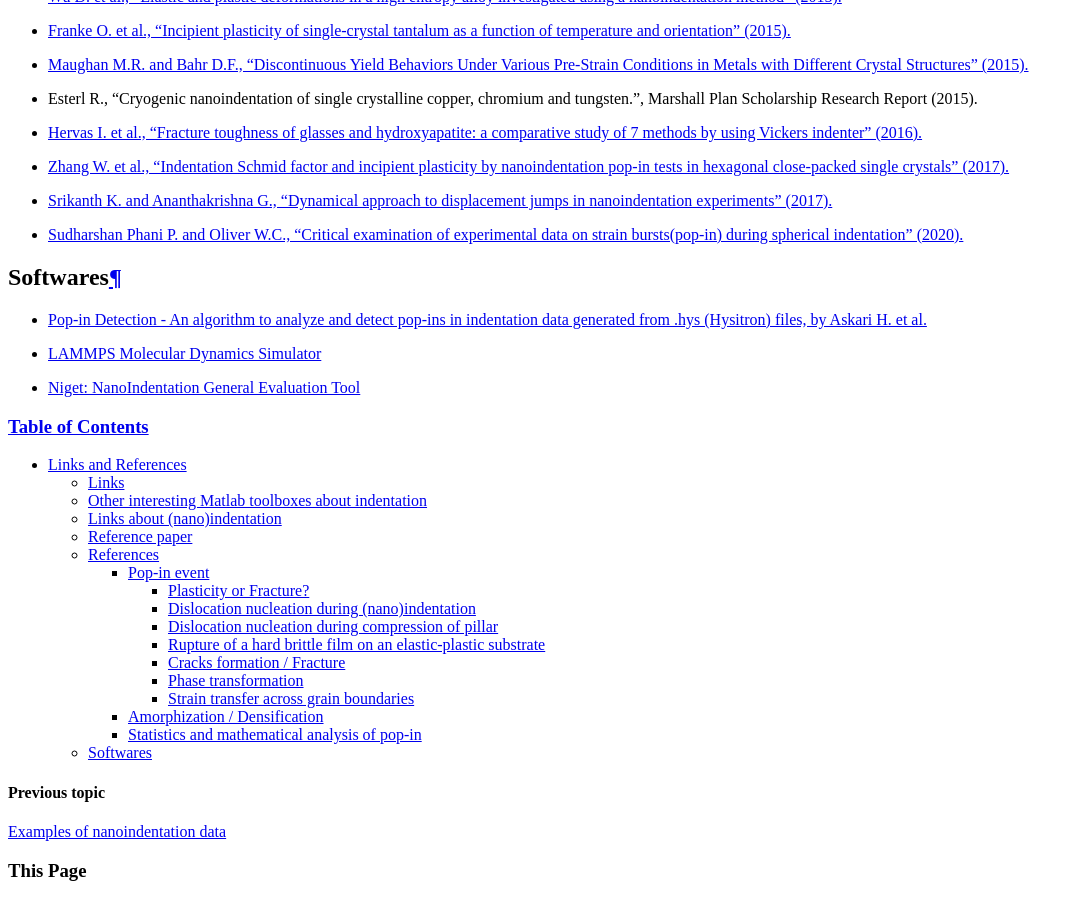
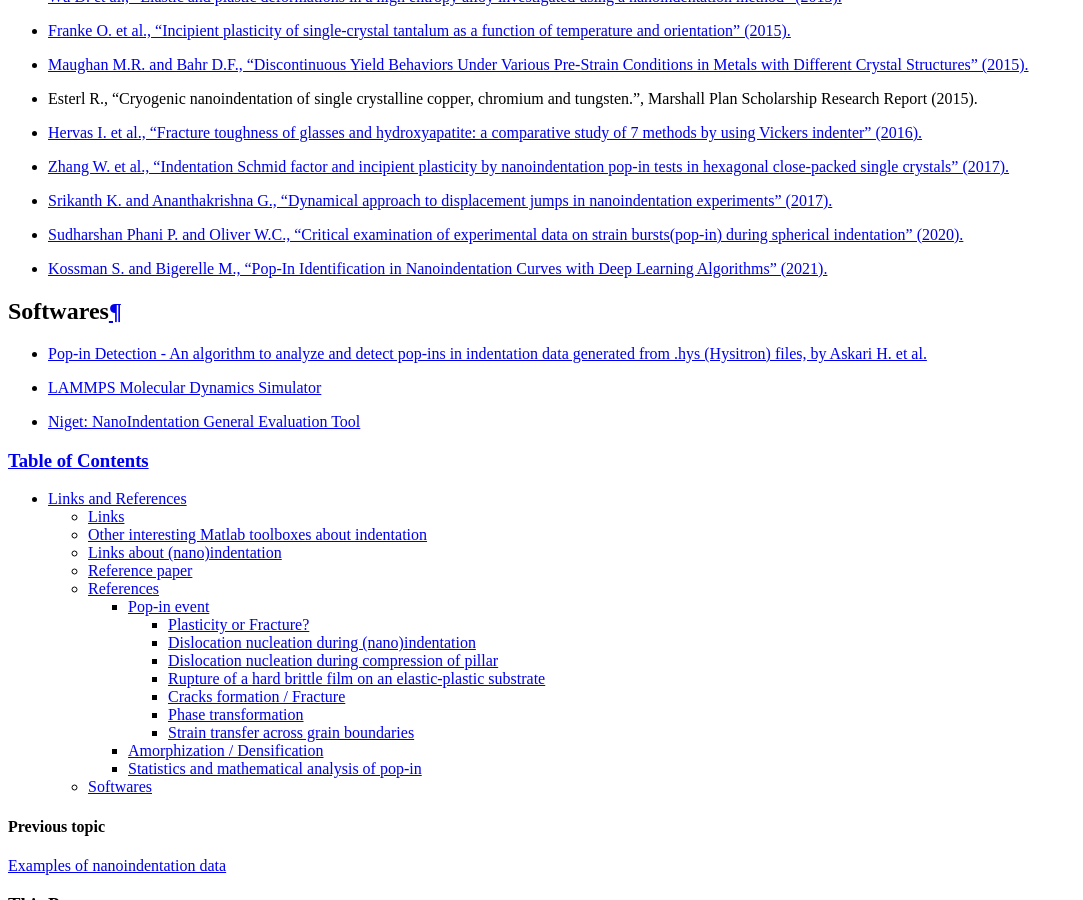
Before and after one commit to DavidMercier/PopIn, a Sphinx documentation site: the page built from doc/links_ref.rst, in a window 1280 px wide and 900 px high, scrolled down 9417 px. Shown: the whole window, without its empty margins (0-1083 px from the left). Built offline with Sphinx 7.4.7, drawn with Linux system fonts in a browser that asks for light colours; comment, search, counter and statistics services are not loaded.

Commit message:
Update links_ref.rst

```diff
--- a/doc/links_ref.rst
+++ b/doc/links_ref.rst
@@ -316,6 +316,7 @@ Statistics and mathematical analysis of pop-in
 * `Zhang W. et al., "Indentation Schmid factor and incipient plasticity by nanoindentation pop-in tests in hexagonal close-packed single crystals" (2017). <https://doi.org/10.1016/j.actamat.2017.05.058>`_
 * `Srikanth K. and Ananthakrishna G., "Dynamical approach to displacement jumps in nanoindentation experiments" (2017). <https://doi.org/10.1103/PhysRevB.95.014107>`_
 * `Sudharshan Phani P. and Oliver W.C., "Critical examination of experimental data on strain bursts(pop-in) during spherical indentation" (2020). <https://doi.org/10.1557/jmr.2019.416>`_
+* `Kossman S. and Bigerelle M., "Pop-In Identification in Nanoindentation Curves with Deep Learning Algorithms" (2021). <https://doi.org/10.3390/ma14227027>`_
 
 Softwares
 ###########
```
